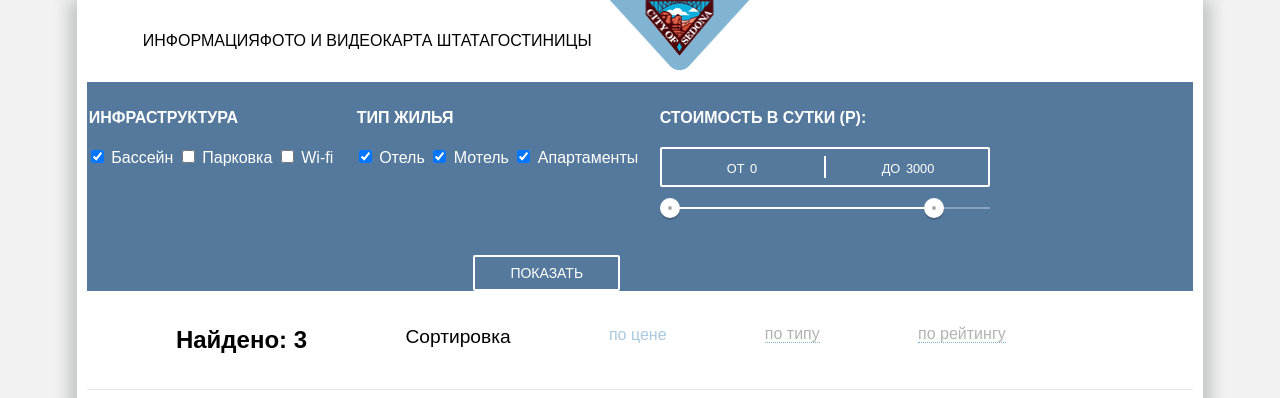
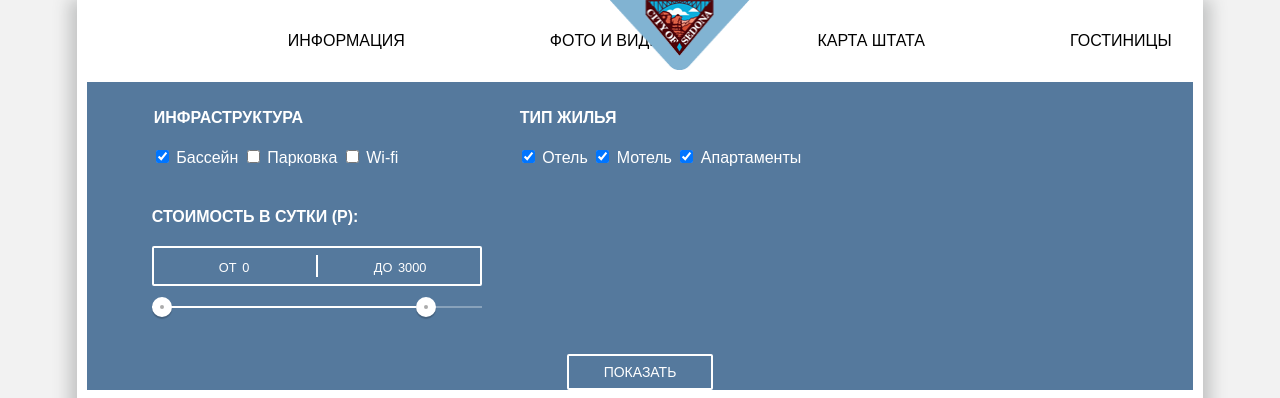
Before and after one commit to SashaKa/Sedona, a plain HTML site: page hotels.html in a window 1280 px wide. Shown: the top 398 px of the page. Drawn offline with Linux system fonts and the light colour scheme; files whose address does not match are found by name.

Commit message:
style.css

```diff
--- a/css/style.css
+++ b/css/style.css
@@ -1,6 +1,7 @@
+/*TRRUe
+*/
 body{
     margin:0;
-    background: "black";
     padding: 0;
     background-color: #f2f2f2;
     font-family: "PT sans", "Arial", "Helvetica", sans-serif;
@@ -17,8 +18,9 @@ body{
     height: 50px;
     position: relative;
     padding: 1rem;
+}
+/*MENU*/
 
-}
 main {
     width: 100%;
 }
@@ -59,6 +61,7 @@ h3{
     color: #000000;
     font-size: 1em;
     text-transform: uppercase;
+    padding-left: 145px;
 }
 .main-menu .nav-link:nth-child(2) {
     margin-right: 3rem;
@@ -164,7 +167,8 @@ h3{
     display: inline-block;
     vertical-align: top;
     margin: 0;
-    margin-right: 17px;
+    margin-right: 50px;
+    margin-left: 65px;
     margin-bottom: 14px;
     padding: 0;
     border: none;
```
